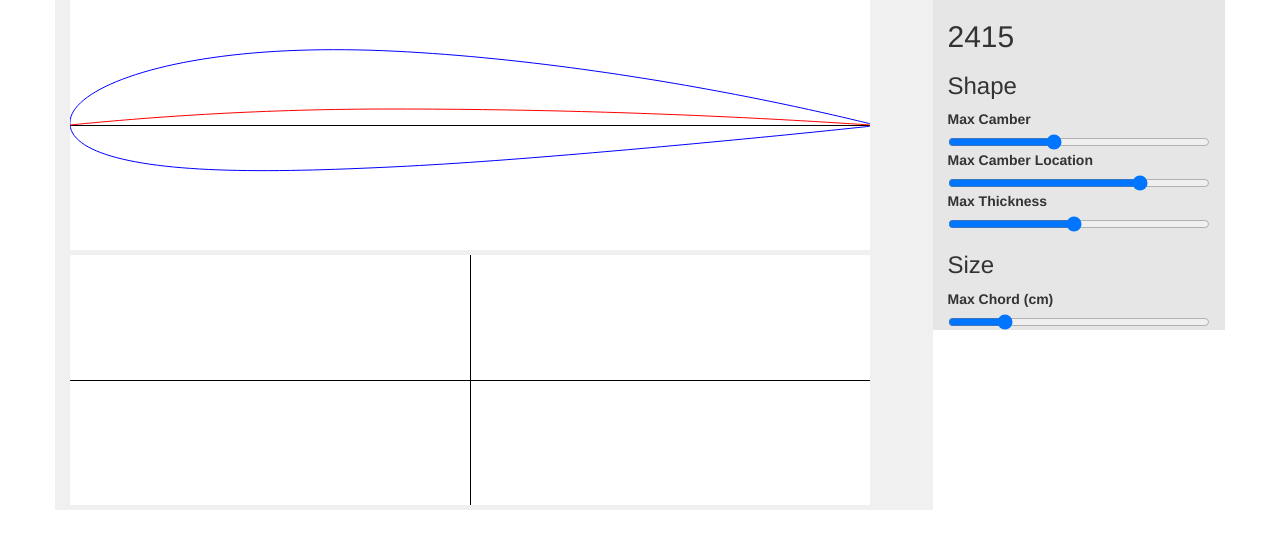
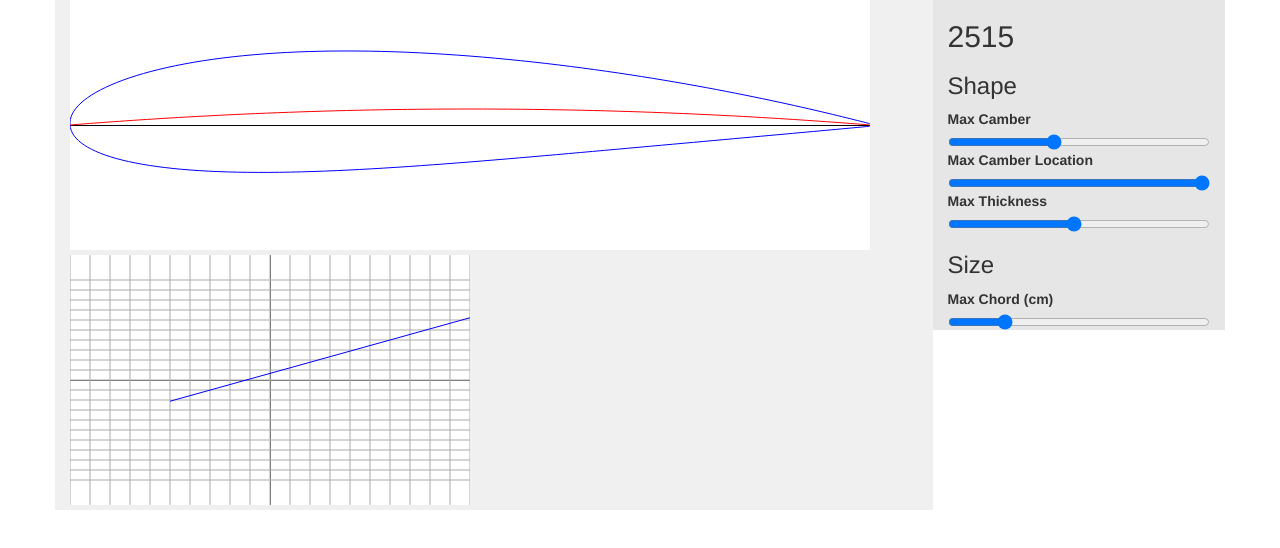
Before and after one commit to MattFerraro/planedesign, a plain HTML site: page index.html in a window 1280 px wide. Drawn offline with Linux system fonts and the light colour scheme.

Commit message:
cl vs alpha now draws

```diff
--- a/design.js
+++ b/design.js
@@ -75,19 +75,79 @@ function redraw() {
 function drawCl(thetas, camberxs, camberSlopes) {
 	// we have a bunch of big thetas and the associated camberSlopes.
 	// this is our version of f(theta)
-	for (let alpha = -4; alpha<10; alpha += 0.5) {
+	let alphas = [];
+	let cls = [];
+	for (let alpha = -5; alpha<=10; alpha += 0.5) {
+		alphaRadians = alpha * 3.14159 / 180;
+		let angleDelta = 3.14159 / (camberSlopes.length - 1);
+		let A0 = 0;
+		let A1 = 0;
+		let fourierCoefficients = [];
 
+		for (let fci = 0; fci < 10; fci++) {
+			let fc = 0;
+			for (let i = 0; i < thetas.length; i++) {
+				let slope = -camberSlopes[i];
+				let f_theta = alphaRadians - slope;
+				fc += f_theta * Math.cos(thetas[i] * fci);
+				// A0 += f_theta;
+				// A1 += f_theta * Math.cos(thetas[i]);
+			}
+			fc *= angleDelta / 3.14159;
+			fourierCoefficients.push(fc);
+		}
+		// A0 *= angleDelta / 3.14159;
+		// A1 *= angleDelta / 3.14159;
+		// let cl = 3.14159 * (2 * A0 + A1);
+		let cl = 3.14159 * (2 * fourierCoefficients[0] + fourierCoefficients[1]);
+		cls.push(cl);
+		alphas.push(alphaRadians);
 	}
 
 	let canvas = $("#clCanvas")[0];
 	let ctx = canvas.getContext("2d");
 
+	// Clear the background
 	ctx.fillStyle = "#FFFFFF";
 	ctx.fillRect(0,0,canvas.width,canvas.height);
 
-	ctx.fillStyle = "#000000";
+	// Draw the axes
+	ctx.fillStyle = "#555";
 	ctx.fillRect(0,canvas.height / 2, canvas.width, 1);
 	ctx.fillRect(canvas.width/2, 0, 1, canvas.height);
+
+	// Draw the vertical hashes
+	ctx.strokeStyle = "#AAAAAA";
+	for (let i = -10; i <= 10; i ++) {
+		ctx.beginPath();
+		ctx.moveTo(canvas.width / 2 + i * 20, 0);
+		ctx.lineTo(canvas.width / 2 + i * 20, canvas.height);
+		ctx.stroke();
+
+		ctx.beginPath();
+		ctx.moveTo(0, canvas.height / 2 + i * 10);
+		ctx.lineTo(canvas.width, canvas.height / 2 + i * 10);
+		ctx.stroke();
+	}
+
+	// Draw the cl vs alpha graph
+	ctx.strokeStyle="#0000FF";
+	ctx.beginPath();
+	for (let i = 0; i < alphas.length; i++) {
+		let alpha = alphas[i];
+		let cl = cls[i];
+
+		let graphicalX = alpha * 180 / 3.14159 * 20 + canvas.width / 2;
+		let graphicalY = canvas.height / 2 - cl * 50;
+		if (i === 0) {
+			ctx.moveTo(graphicalX, graphicalY);
+		}
+		else {
+			ctx.lineTo(graphicalX, graphicalY);
+		}
+	}
+	ctx.stroke();
+
 }
 
 function drawProfile(chord, topxs, topys, bottomxs, bottomys, camberxs, camberys) {
--- a/index.html
+++ b/index.html
@@ -10,7 +10,8 @@
       <div class="row">
         <div class="col-md-9" style="background-color:rgb(240,240,240)">
           <canvas id="mainCanvas" width="800px" height="250px"></canvas>
-          <canvas id="clCanvas" width="800px" height="250px"></canvas>
+          <canvas id="clCanvas" width="400px" height="250px"></canvas>
+          <canvas id="cdCanvas" width="400px" height="250px"></canvas>
         </div>
         <div class="col-md-3" style="background-color:rgb(230,230,230)">
 
@@ -19,7 +20,7 @@
           <label for="maxCamber">Max Camber</label>
           <input type="range" id="maxCamber" min="0" value="2" max="5" step="0.25" oninput="redraw()">
           <label for="maxCamberLoc">Max Camber Location</label>
-          <input type="range" id="maxCamberLoc" min="1" value="4" max="5" step="1" oninput="redraw()">
+          <input type="range" id="maxCamberLoc" min="1" value="5" max="5" step="1" oninput="redraw()">
           <label for="thickness">Max Thickness</label>
           <input type="range" id="thickness" min="1" value="15" max="30" step="1" oninput="redraw()">
 
```
